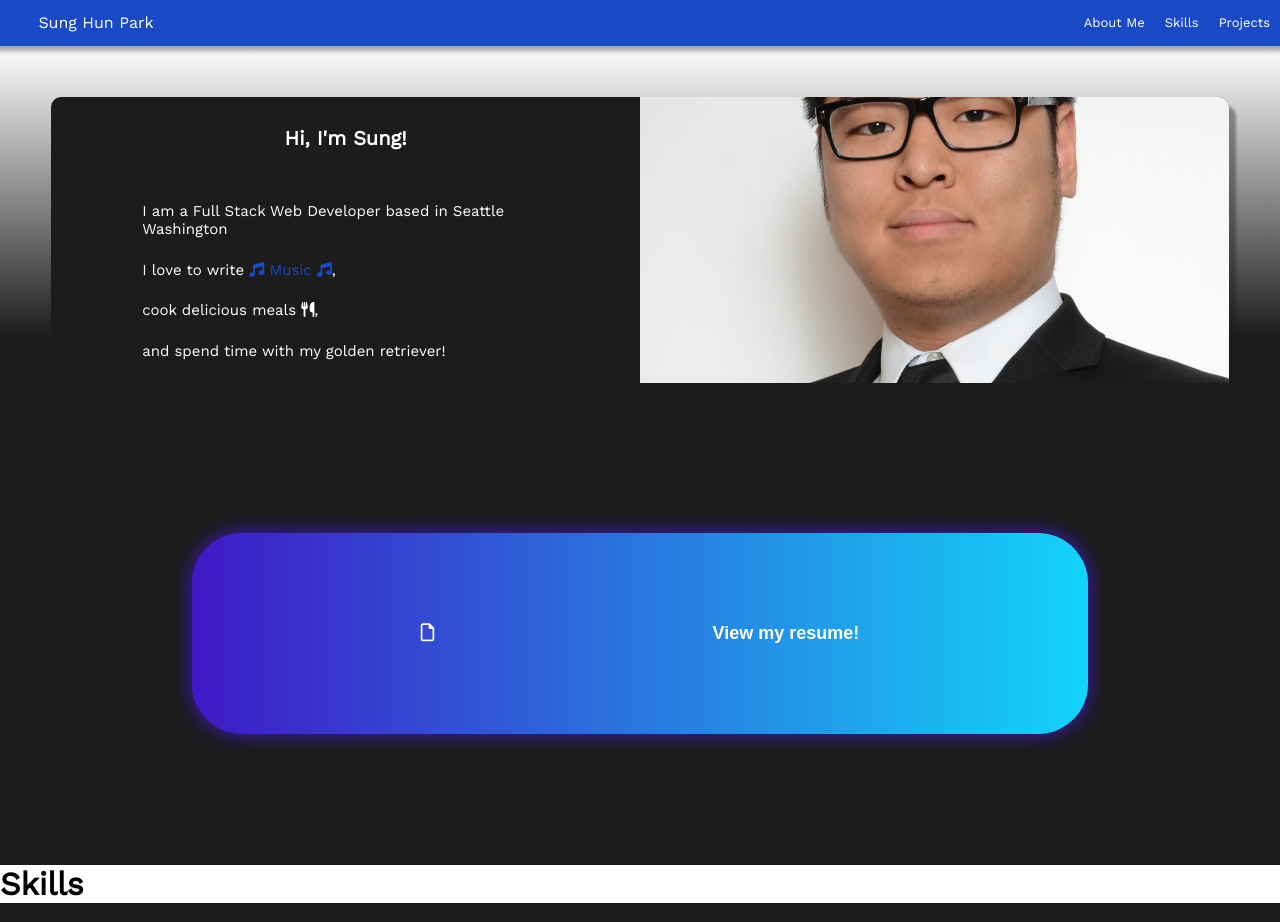
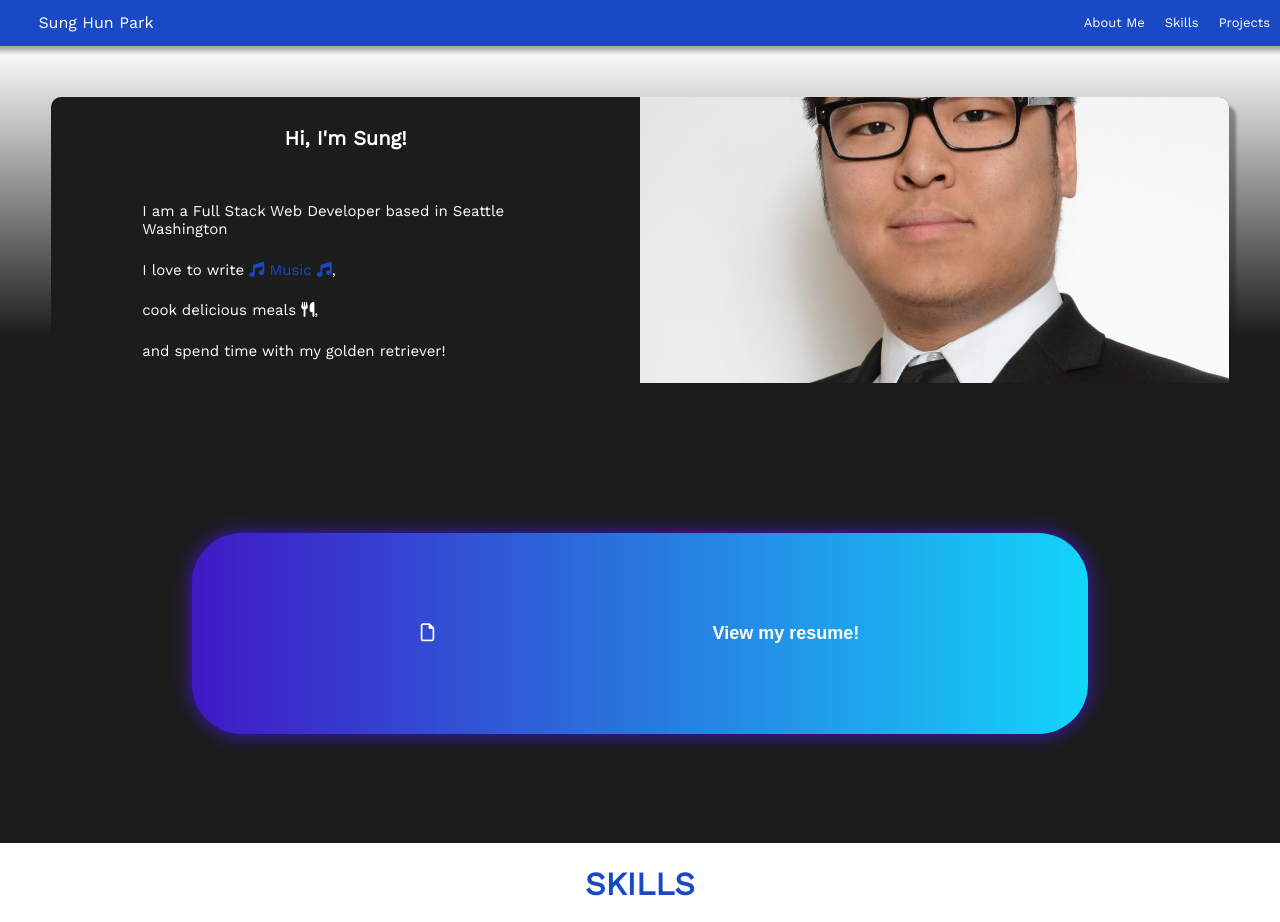
Before and after one commit to SunghunP/front-sung-portfolio, a React (Create React App) app: page / in a window 1280 px wide. Shown: the top 922 px of the page. Built offline with nearby package versions, Linux system fonts and the light colour scheme.

Commit message:
Use helper function to map out skill data

```diff
--- a/src/components/mainPageSections/SkillSection.jsx
+++ b/src/components/mainPageSections/SkillSection.jsx
@@ -1,14 +1,32 @@
 import styled from 'styled-components';
 import Skill from '../../components/Skill';
+import mapDataToComponents from '../../helpers/mapDataToComponents';
 
 const StyledDiv = styled.div`
   background: ${props => props.theme.reverseBackground};
   color: ${props => props.theme.reverseText};
+  align-items: center;
+  justify-content: center;
+
+  .wrapper {
+    max-width: 80vw;
+    border: 5px solid brown;
+    flex-wrap: wrap;
+  }
 `;
 
-export default function SkillSection({theme}) {
-  return <StyledDiv theme={theme}>
-    <h1>Skills</h1>
-    <Skill></Skill>
-  </StyledDiv>
+const Styledh1 = styled.h1`
+  color: ${props => props.theme.mainBackground};
+`;
+
+export default function SkillSection({theme, skillList}) {
+  return <>
+    <StyledDiv theme={theme} className='flex col'>
+      <Styledh1 theme={theme} >SKILLS</Styledh1>
+      <div className='wrapper flex'>
+        {mapDataToComponents(skillList, Skill)}
+      </div>
+    </StyledDiv>
+  </>
+
 };
```
